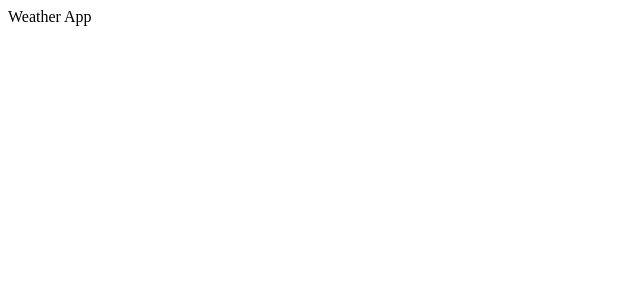
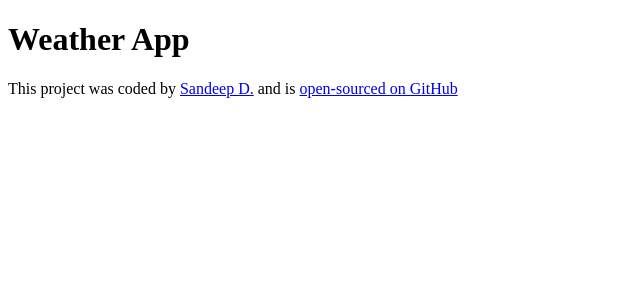
Before and after one commit to Pbjsd/react-weather-app, a React (Create React App) app: page / in a window 1280 px wide. Shown: the top 300 px of the page, without its empty margins (0-640 px from the left). Built offline with nearby package versions, Linux system fonts and the light colour scheme.

Commit message:
Added the GitHub repo URL

```diff
--- a/src/App.js
+++ b/src/App.js
@@ -3,5 +3,22 @@
 import './App.css';
 
 export default function App() {
-  return <div className="App">Weather App</div>;
+  return (
+    <div className="App">
+      <h1>Weather App</h1>
+      <footer>
+        This project was coded by{" "}
+         <a href="https://sdhaliwalportfolio.com" target="_blank">
+          Sandeep D.
+         </a>{" "}
+          and is{" "}
+        <a
+          href="https://github.com/Pbjsd/react-weather-app"
+          target="_blank"
+        >
+          open-sourced on GitHub
+        </a>
+      </footer>
+    </div>
+  );
 }
```
